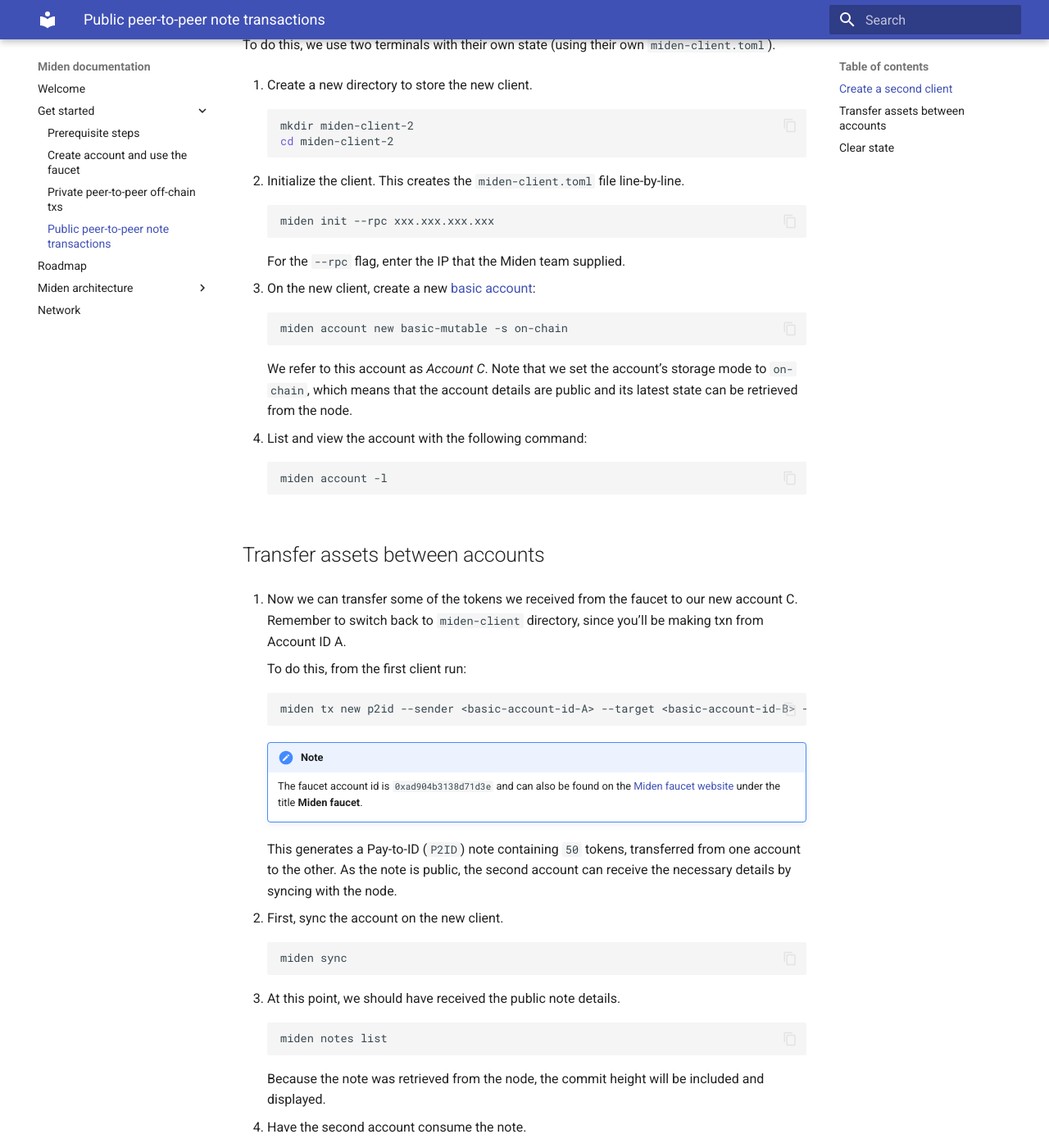
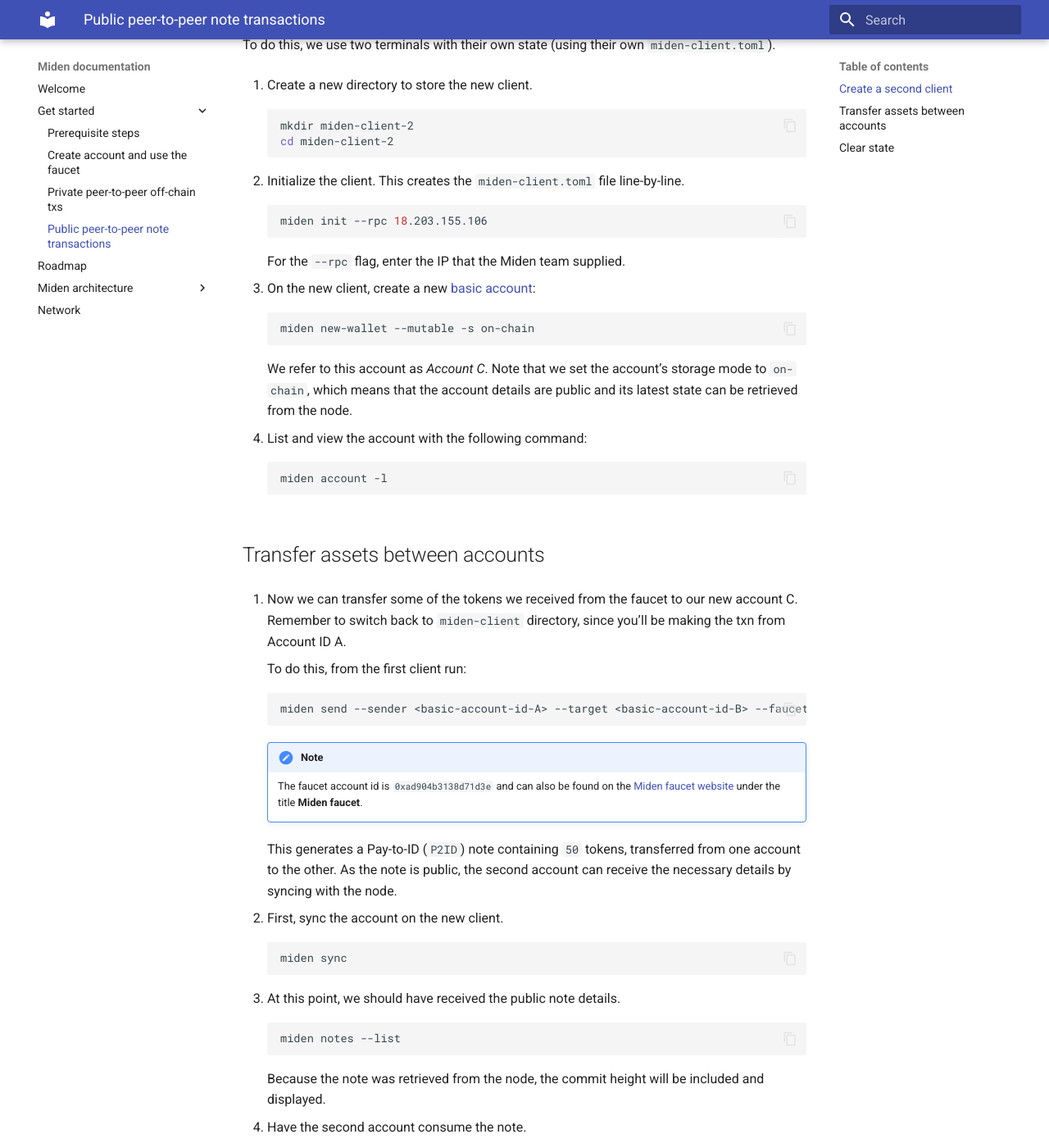
Before and after one commit to 0xPolygonMiden/miden-base, an MkDocs documentation site: the page built from docs/introduction/get-started/p2p-public.md, in a window 1280 px wide and 1400 px high, scrolled down 667 px. Shown: the whole window at 82% size. Built offline with MkDocs 1.6.1 and Material for MkDocs 9.7.7, drawn with Linux system fonts in a browser that asks for light colours.

Commit message:
docs: Update for new CLI structure (#692)
* docs: Update for new CLI structure

* adding the remote node IP

---------

Co-authored-by: Dominik Schmid <schmid.dominik.muc@gmail.com>

````diff
--- a/docs/introduction/get-started/p2p-public.md
+++ b/docs/introduction/get-started/p2p-public.md
@@ -29,14 +29,14 @@
 2. Initialize the client. This creates the `miden-client.toml` file line-by-line.
 
     ```sh
-    miden init --rpc xxx.xxx.xxx.xxx
+    miden init --rpc 18.203.155.106
     ```
     For the `--rpc` flag, enter the IP that the Miden team supplied.
 
 3. On the new client, create a new [basic account](https://docs.polygon.technology/miden/miden-base/architecture/accounts/#account-types):
 
     ```shell
-    miden account new basic-mutable -s on-chain
+    miden new-wallet --mutable -s on-chain
     ```
 
     We refer to this account as _Account C_. Note that we set the account's storage mode to `on-chain`, which means that the account details are public and its latest state can be retrieved from the node.
@@ -49,12 +49,12 @@
 
 ## Transfer assets between accounts
 
-1. Now we can transfer some of the tokens we received from the faucet to our new account C. Remember to switch back to `miden-client` directory, since you'll be making txn from Account ID A.
+1. Now we can transfer some of the tokens we received from the faucet to our new account C. Remember to switch back to `miden-client` directory, since you'll be making the txn from Account ID A.
 
     To do this, from the first client run:
 
     ```shell
-    miden tx new p2id --sender <basic-account-id-A> --target <basic-account-id-B> --faucet <faucet-account-id> 50 --note-type public
+    miden send --sender <basic-account-id-A> --target <basic-account-id-B> --faucet <faucet-account-id> 50 --note-type public
     ```
 
     !!! note
@@ -71,7 +71,7 @@
 3. At this point, we should have received the public note details.
 
     ```sh
-    miden notes list
+    miden notes --list
     ```
 
     Because the note was retrieved from the node, the commit height will be included and displayed.
@@ -79,7 +79,7 @@
 4. Have the second account consume the note.
 
     ```sh
-    miden tx new consume-notes --account <regular-account-ID-B> <input-note-id>
+    miden consume-notes --account <regular-account-ID-B> <input-note-id>
     ```
 
     !!! tip
@@ -90,7 +90,7 @@
 Account C has now consumed the note and there should be new assets in the account:
 
 ```sh
-miden account show <account-ID>
+miden account --show <account-ID>
 ```
 
 ## Clear state
````
Also changed, not shown: docs/introduction/get-started/create-account-use-faucet.md (+10 -10 lines), docs/introduction/get-started/p2p-private.md (+7 -7 lines).
